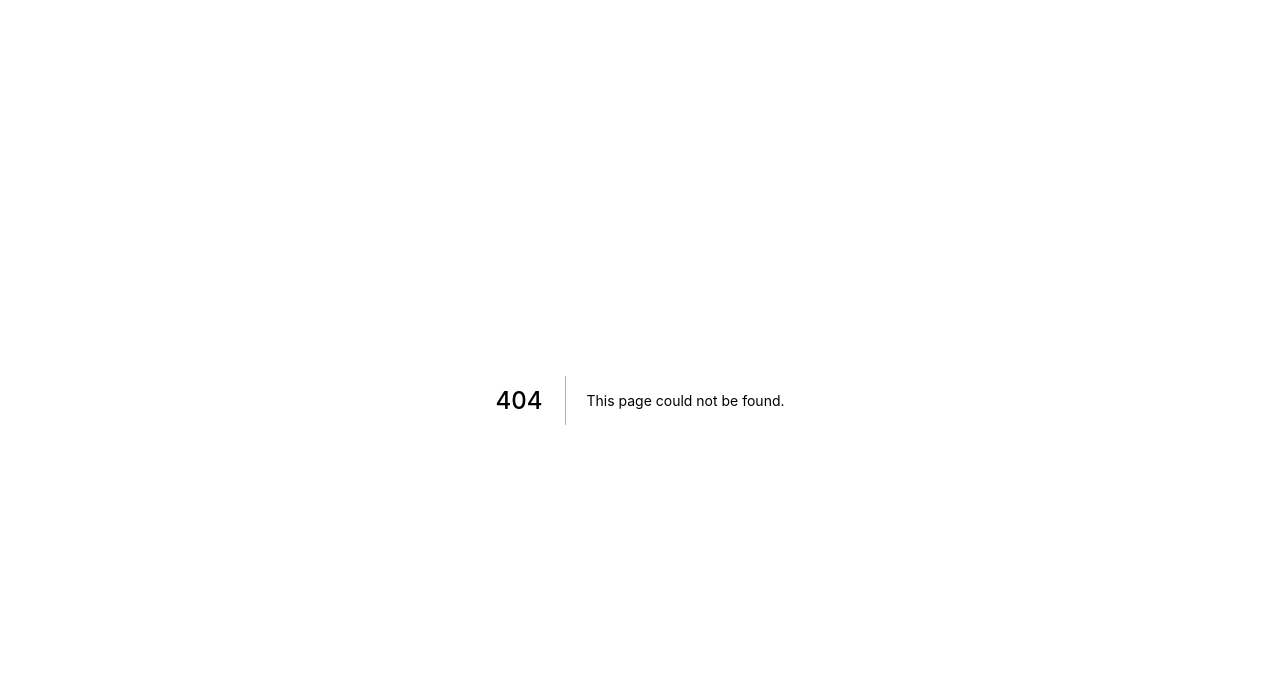
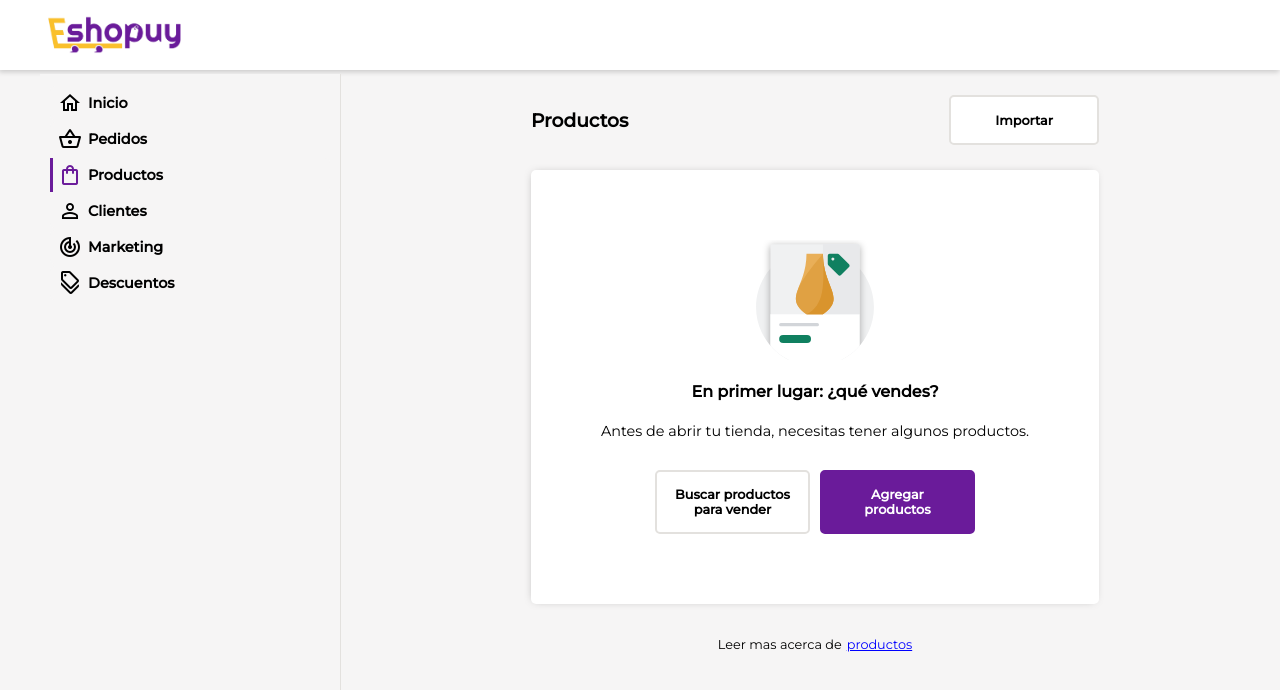
Before and after one commit to facundo3336/account-portal, a Next.js app: page /shop/products in a window 1280 px wide. Before the commit this address had no page. Shown: the top 690 px of the page. Built offline with nearby package versions, Linux system fonts and the light colour scheme.

Commit message:
Create products page

```diff
--- a/components/Sidebar/Sidebar.tsx
+++ b/components/Sidebar/Sidebar.tsx
@@ -25,6 +25,19 @@ export const Sidebar = ({ isOpen }: Props) => {
           itemName="Pedidos"
         />
         <SidebarItem
+          itemOptions={[]}
+          path="/shop/products"
+          icon={"shopping_bag"}
+          itemName="Productos"
+        />
+        <SidebarItem
+          itemOptions={[]}
+          path="/shop/customers"
+          icon={"person_outline"}
+          itemName="Clientes"
+        />
+
+        <SidebarItem
           itemOptions={[
             {
               name: "Campañas de marketing",
@@ -36,12 +49,7 @@ export const Sidebar = ({ isOpen }: Props) => {
           icon={"track_changes"}
           itemName="Marketing"
         />
-        <SidebarItem
-          itemOptions={[]}
-          path="/shop/customers"
-          icon={"person_outline"}
-          itemName="Clientes"
-        />
+
         <SidebarItem
           itemOptions={[]}
           path="/shop/discount"
--- /dev/null
+++ b/pages/shop/products/Products.module.scss
@@ -0,0 +1,51 @@
+@import "../../../styles/colors.scss";
+
+.products {
+  padding-top: 30px;
+}
+
+.productsTitle {
+  padding: 0 20px;
+  display: flex;
+  justify-content: space-between;
+  align-items: center;
+
+  button {
+    max-width: 150px;
+    height: 50px;
+  }
+}
+
+.readMore {
+  display: flex;
+  justify-content: center;
+  align-items: center;
+  font-size: 0.8rem;
+
+  a {
+    margin-left: 5px;
+    color: blue;
+    text-decoration: underline;
+
+    &:hover {
+      color: map-get($colors, "lightBlue");
+    }
+  }
+}
+
+@media screen and (min-width: 1024px) {
+  .products {
+    max-width: 700px;
+    padding-top: 10px;
+  }
+
+  .productsTitle {
+    padding: 0;
+  }
+}
+
+@media screen and (min-width: 1340px) {
+  .products {
+    max-width: 900px;
+  }
+}
--- /dev/null
+++ b/pages/shop/products/index.tsx
@@ -0,0 +1,43 @@
+import { NextPage } from "next";
+import { InfoCard } from "../../../components/Info-Card/Info-Card";
+import { Button, ButtonColor } from "../../../components/Button/Button";
+import styles from "./Products.module.scss";
+import { Layout } from "../../../components/Layout/Layout";
+
+const Products: NextPage = () => {
+  return (
+    <Layout>
+      <div className={styles.products}>
+        <div className={styles.productsTitle}>
+          <h3>Productos</h3>
+          <Button textSize="sm" color={ButtonColor.Grey} onClick={() => {}}>
+            Importar
+          </Button>
+        </div>
+        <InfoCard
+          title="En primer lugar: ¿qué vendes?"
+          description="Antes de abrir tu tienda, necesitas tener algunos productos."
+          imageUrl="/product-page.svg"
+          buttons={[
+            {
+              text: "Buscar productos para vender",
+              onClick: () => {},
+              color: ButtonColor.Grey,
+            },
+            {
+              text: "Agregar productos",
+              onClick: () => {},
+              color: ButtonColor.Primary,
+            },
+          ]}
+        />
+        <div className={styles.readMore}>
+          <p>Leer mas acerca de</p>
+          <a href="#">productos</a>
+        </div>
+      </div>
+    </Layout>
+  );
+};
+
+export default Products;
```
Also changed, not shown: public/product-page.svg (added).
